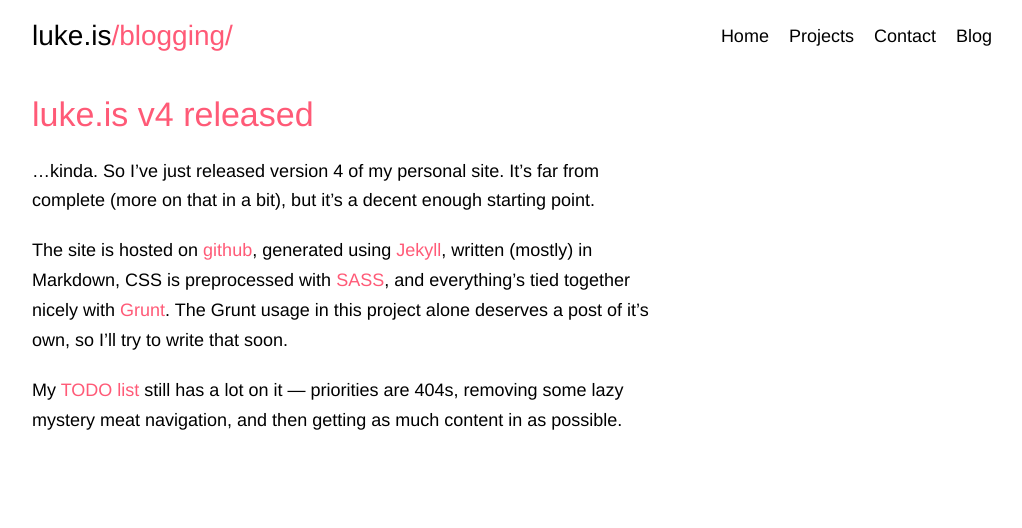
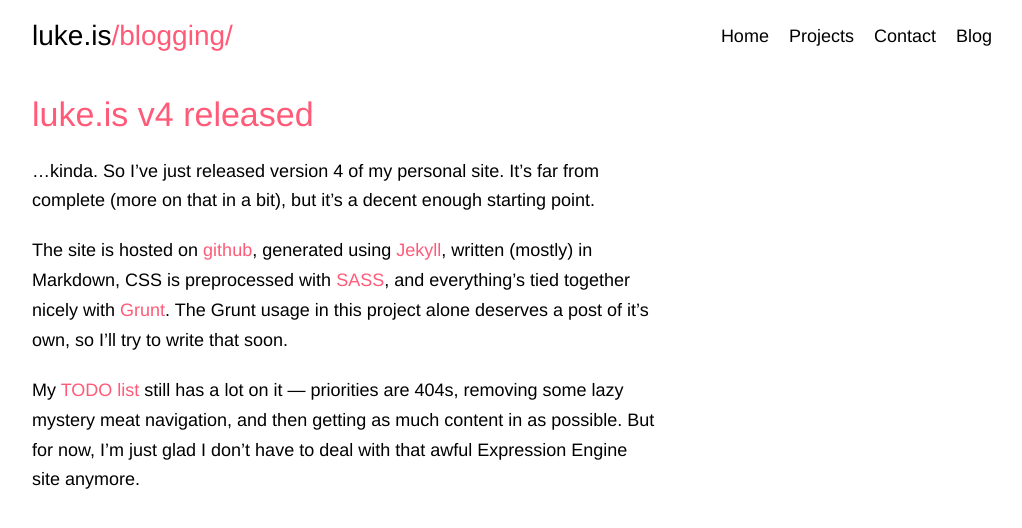
Before and after one commit to lukemartin/old_luke_is, a Jekyll site: the page built from _posts/2013-08-09-v4.md, in a window 1280 px wide. Shown: the top 528 px of the page, without its empty margins (128-1150 px from the left). Built offline with Jekyll 4.4.1, drawn with Linux system fonts in a browser that asks for light colours.

Commit message:
finished post, updated todo

```diff
--- a/_posts/2013-08-09-v4.md
+++ b/_posts/2013-08-09-v4.md
@@ -10,4 +10,4 @@ crumb: /blogging/
 
 The site is hosted on [github](https://github.com/lukemartin/lukemartin.github.com/), generated using [Jekyll](https://github.com/mojombo/jekyll), written (mostly) in Markdown, CSS is preprocessed with [SASS](http://sass-lang.com), and everything&rsquo;s tied together nicely with [Grunt](http://gruntjs.com). The Grunt usage in this project alone deserves a post of it&rsquo;s own, so I&rsquo;ll try to write that soon.
 
-My [TODO list](https://github.com/lukemartin/lukemartin.github.com/blob/master/TODO.md) still has a lot on it &mdash; priorities are 404s, removing some lazy mystery meat navigation, and then getting as much content in as possible.
+My [TODO list](https://github.com/lukemartin/lukemartin.github.com/blob/master/TODO.md) still has a lot on it &mdash; priorities are 404s, removing some lazy mystery meat navigation, and then getting as much content in as possible. But for now, I&rsquo;m just glad I don&rsquo;t have to deal with that awful Expression Engine site anymore.
```
Also changed, not shown: TODO.md (+2 -0 lines).
